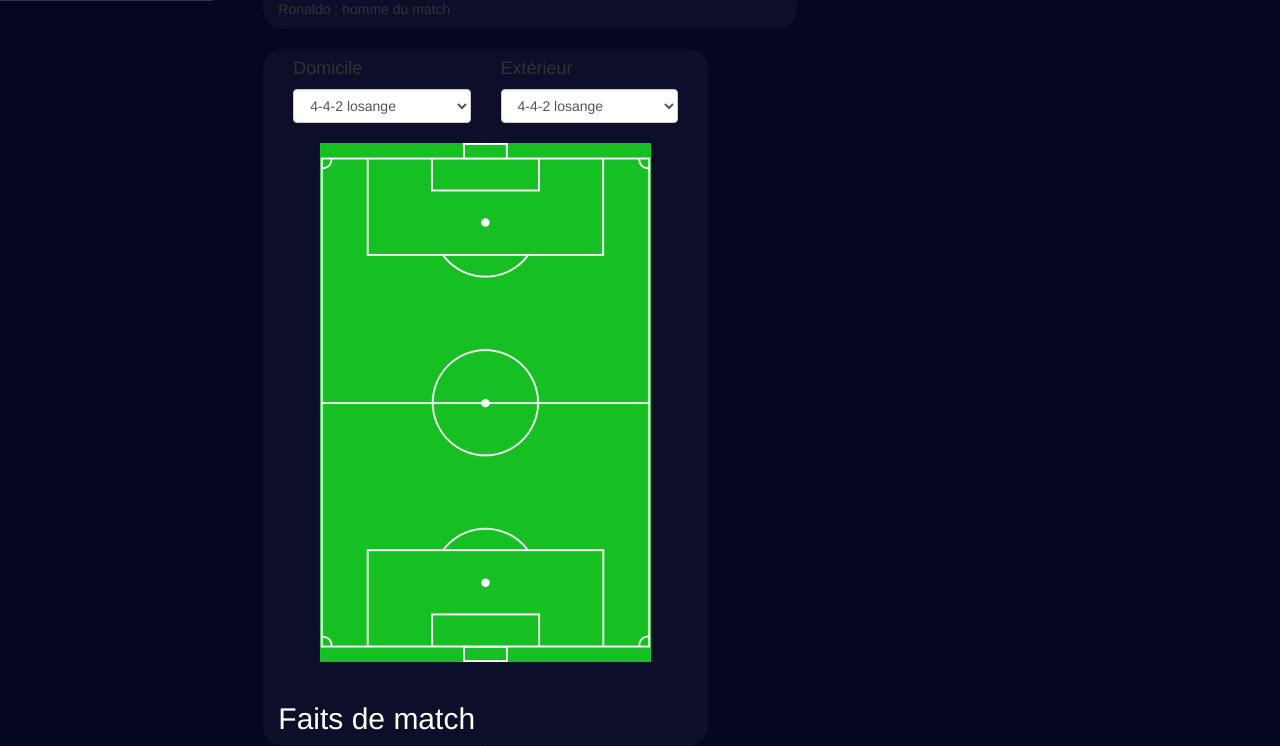
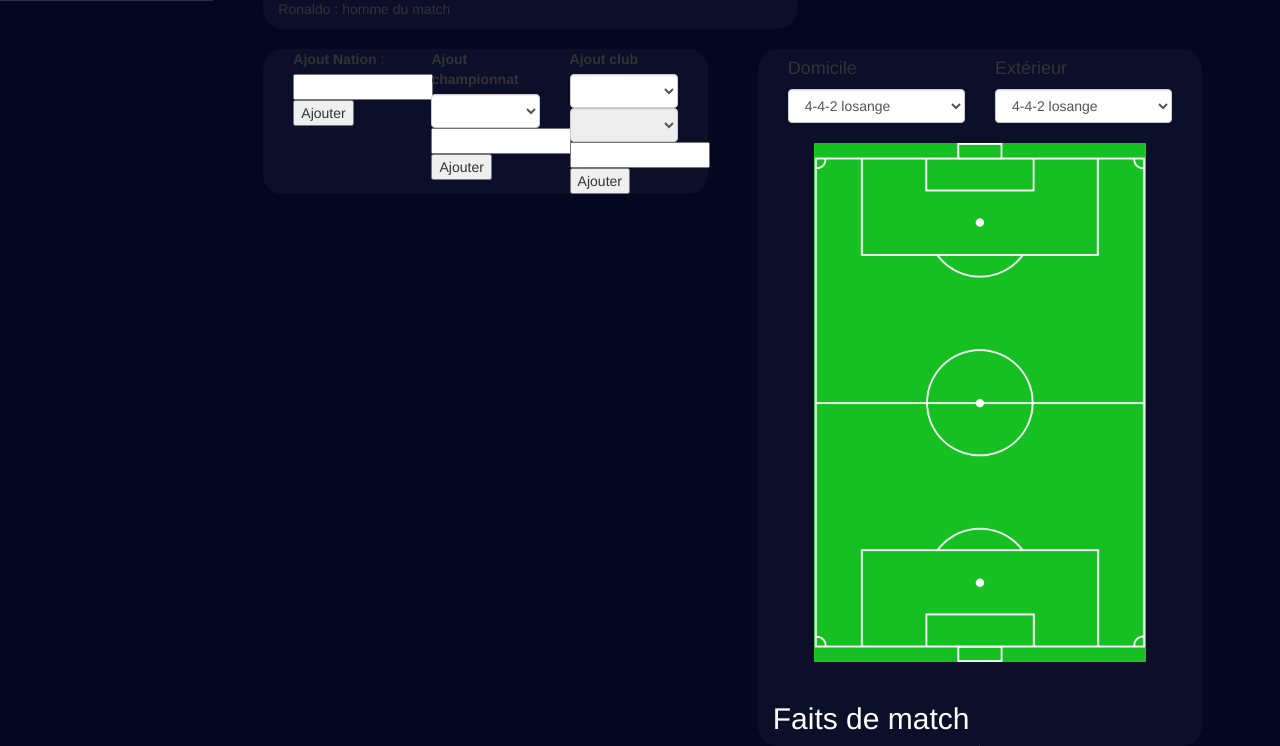
Before and after one commit to AntoinePy/Sochaux, a PHP site: page /feuilleDeMatch.php in a window 1280 px wide. Shown: the part 799-1545 px from the top of the page. Run offline with PHP 8.4, Linux system fonts and the light colour scheme; data comes from the database, SQL or seed files in the repository; lists and menus that the app fills with data are empty; some libraries are stand-ins or nearby versions.

```diff
--- a/js/listeDeroulante.js
+++ b/js/listeDeroulante.js
@@ -23,6 +23,15 @@ function activListChampionnat(numeroListe, idNation){
                 }
             };
         break;
+        case 3:
+            document.getElementById("championnat3").disabled = document.getElementById("nation3").value === "";
+            xmlhttp = new XMLHttpRequest();
+            xmlhttp.onreadystatechange = function () {
+                if (xmlhttp.readyState == 4 && xmlhttp.status == 200) {
+                    document.getElementById("championnat3").innerHTML = xmlhttp.responseText;
+                }
+            };
+            break;
     }
     xmlhttp.open("GET", "../traitementPHP/remplissageListeChampionnat.php?idNation=" + idNation, true);
     xmlhttp.send();
--- a/pages/feuilleDeMatch.php
+++ b/pages/feuilleDeMatch.php
@@ -8,6 +8,7 @@
     <link href="../css/feuilleDeMatch.css" type="text/css" rel="stylesheet" />
     <script src="https://ajax.googleapis.com/ajax/libs/jquery/1.7.2/jquery.min.js"></script>
     <script src="../js/listeDeroulante.js" type="text/javascript" charset="utf-8"></script>
+    <script src="../js/popup.js" type="text/javascript" charset="utf-8"></script>
 </head>
 
 <body>
@@ -76,7 +77,6 @@
                         </br>
 
                         <SELECT id ="championnat2" Name="Championship2"  class="form-control" onchange='activListClub(2, this.value)' disabled>"</SELECT>
-
                         </br>
                         <div class="addChamp">
                             <form action="../traitementPHP/ajout_fdm.php" method="post">
@@ -186,6 +186,57 @@
 
             </div>
 
+
+            <div class="colone col-sm-5">
+
+                <div class="col-sm-4">
+                    <div class="addNation">
+                        <form action="../traitementPHP/ajout_fdm.php" method="post">
+                            <label>Ajout Nation</label> : <input size="14" type="text" name="nation" />
+                            <input name="validerNation" type="submit" value="Ajouter" />
+                        </form>
+                    </div>
+                </div>
+
+                <div class="col-sm-4">
+                    <label>Ajout championnat</label>
+                    <form action="../traitementPHP/ajout_fdm.php" method="post">
+                            <?php
+                            $nations = $bd->query('SELECT * FROM nations'); ?>
+                            <SELECT id ="nation1" Name="Nation" class="form-control">
+                                <option> </option>
+                                <?php while ($nation = $nations->fetch()){ ?>
+                                    <OPTION value=<?php echo $nation['NationID']; ?> > <?php echo $nation['NationName']; ?> </OPTION>
+                                <?php } ?>
+                            </SELECT>
+                            <div class="addChamp">
+                                <input type="text" size="14" name="Championnat" />
+                                <input name="validerChampionnat" type="submit" value="Ajouter" />
+                            </div>
+                    </form>
+                </div>
+
+                <div class="col-sm-4">
+                    <label>Ajout club</label>
+                    <form action="../traitementPHP/ajout_fdm.php" method="post">
+                        <?php
+                        $nations = $bd->query('SELECT * FROM nations'); ?>
+                        <SELECT id ="nation3" Name="Nation" class="form-control" onchange='activListChampionnat(3, this.value)'>
+                            <option> </option>
+                            <?php while ($nation = $nations->fetch()){ ?>
+                                <OPTION value=<?php echo $nation['NationID']; ?> > <?php echo $nation['NationName']; ?> </OPTION>
+                            <?php } ?>
+                        </SELECT>
+                        <SELECT id ="championnat3" Name="Championship3"  class="form-control" disabled>"</SELECT>
+                        <div class="addChamp">
+                            <input type="text" size="14" name="Club" />
+                            <input type="hidden" name="idnation" value="" id="hiddennation">
+                            <input name="validerClub" type="submit" value="Ajouter" />
+                        </div>
+                    </form>
+                </div>
+            </div>
+
             <div class="colone col-sm-5">
 
                 <div class="feuilleDeMatch">
```
Also changed, not shown: traitementPHP/ajout_fdm.php (+16 -14 lines), css/feuilleDeMatch.css (line endings or trailing spaces).
